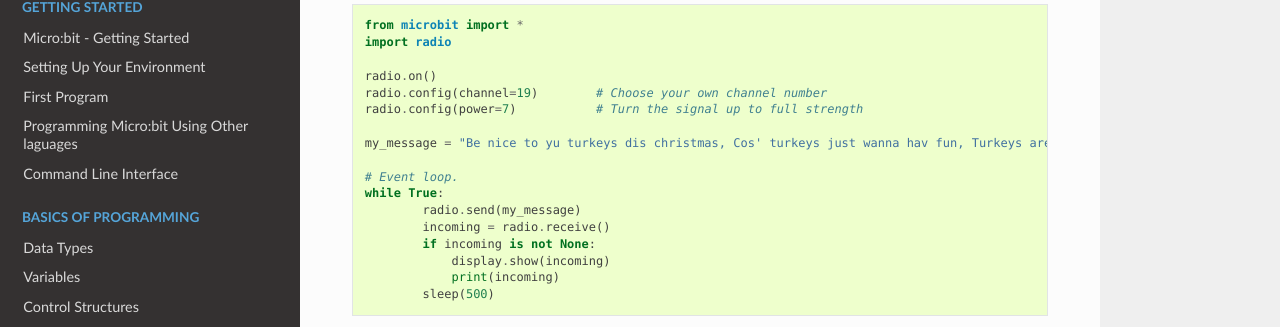
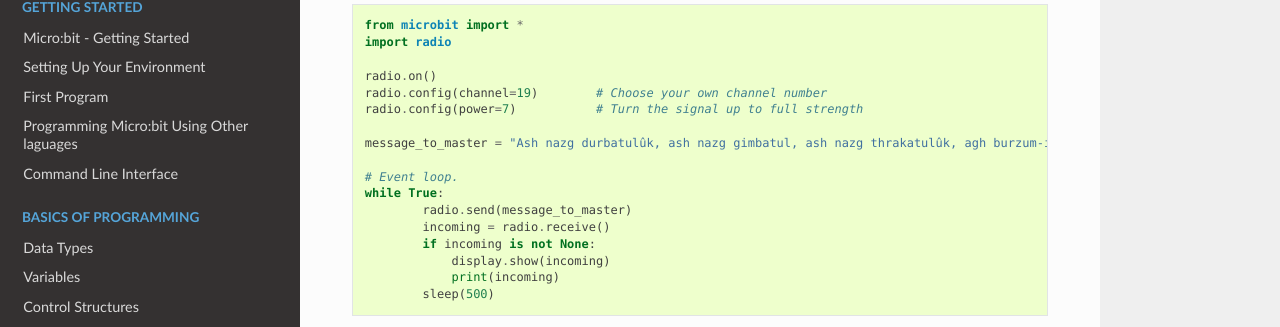
Before and after one commit to rharbird/microbit-challenges, a Sphinx documentation site: the page built from docs/source/features/radio.rst, in a window 1280 px wide and 900 px high, scrolled down 1551 px. Shown: the part 130-457 px from the top of the window. Built offline with Sphinx 7.4.7 and the Read the Docs theme 2.0.0, drawn with Linux system fonts in a browser that asks for light colours; pages that are not in the unit, such as notebooks, are missing from menus.

Commit message:
Fix consistency

```diff
--- a/docs/source/features/radio.rst
+++ b/docs/source/features/radio.rst
@@ -61,11 +61,11 @@ Your micro:bit is smart, it can send and receive messages in quick succession. J
 	radio.config(channel=19)	# Choose your own channel number
 	radio.config(power=7)		# Turn the signal up to full strength
 
-	my_message = "Be nice to yu turkeys dis christmas, Cos' turkeys just wanna hav fun, Turkeys are cool, turkeys are wicked, An every turkey has a Mum."
+	message_to_master = "Ash nazg durbatulûk, ash nazg gimbatul, ash nazg thrakatulûk, agh burzum-ishi krimpatul."
 
 	# Event loop.
 	while True:
-		radio.send(my_message)
+		radio.send(message_to_master)
 		incoming = radio.receive()
 		if incoming is not None:
 		    display.show(incoming)
```
